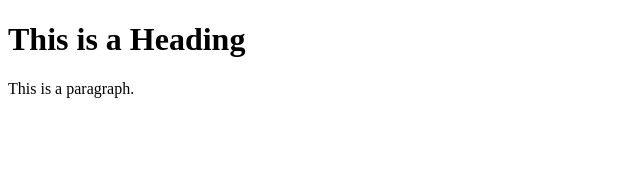
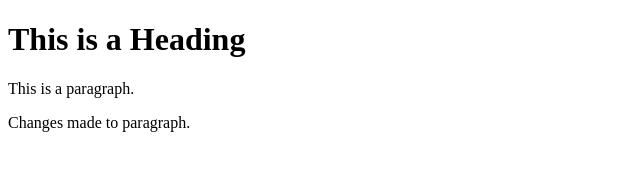
Before and after one commit to AremouSalaou/learning-git, a plain HTML site: page index.html in a window 1280 px wide. Shown: the whole page, without its empty margins (0-640 px from the left). Drawn offline with Linux system fonts and the light colour scheme.

Commit message:
Update index.html
changed paragrph

```diff
--- a/index.html
+++ b/index.html
@@ -6,7 +6,8 @@
 <body>
 
 <h1>This is a Heading</h1>
-<p>This is a paragraph.</p>
+  <p>This is a paragraph.</p>
+  <p>Changes made to paragraph.</p>
 
 </body>
 </html>
```
